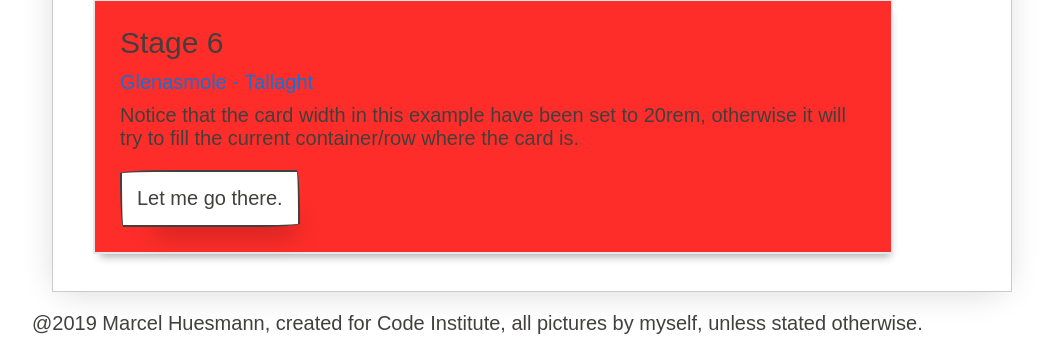
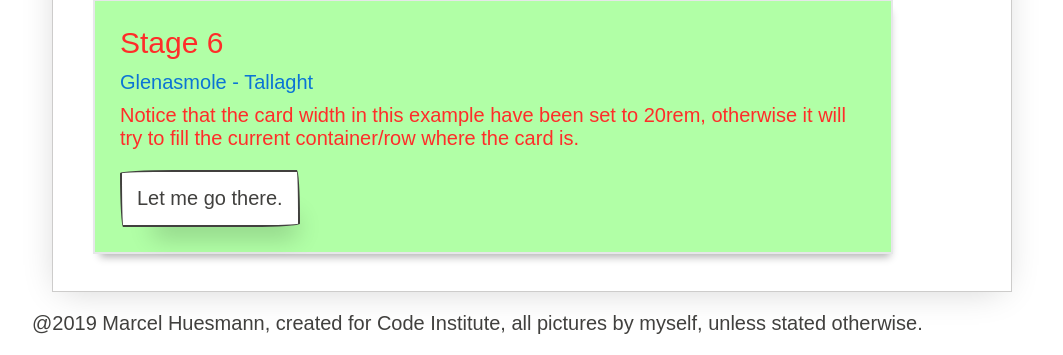
Before and after one commit to MarcelHuesmann/Project1-CodeInstitute, a plain HTML site: page trail.html in a window 1280 px wide. In both pictures the pointer is over the element 601 px from the left and 5921 px from the top of the page. Shown: the part 5798-6153 px from the top of the page, without its empty margins (108-1171 px from the left). Drawn offline with nearby package versions, Linux system fonts and the light colour scheme; a web font is replaced by a local one.

Commit message:
Update style.css

```diff
--- a/style.css
+++ b/style.css
@@ -91,7 +91,7 @@ color:#B129FF;
   background-color:#B1FFA6;
 }
 .color6:hover  {
-background-color:#FF2D29;
+color:#FF2D29;
 }
 a:hover {
   background-color: white;
```
